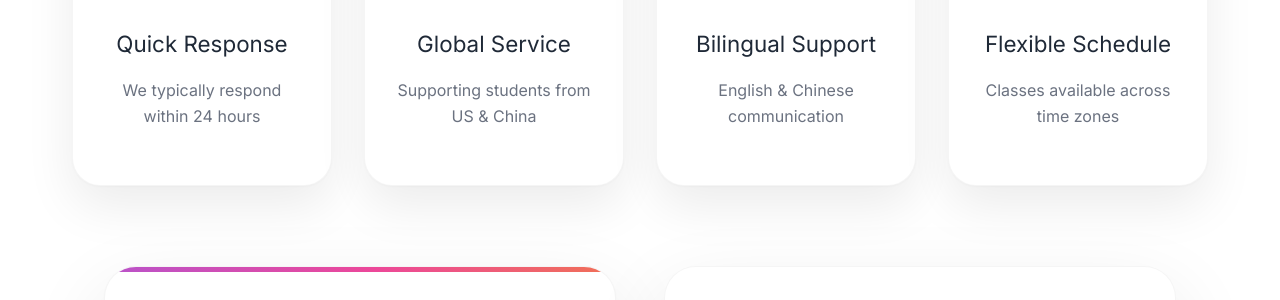
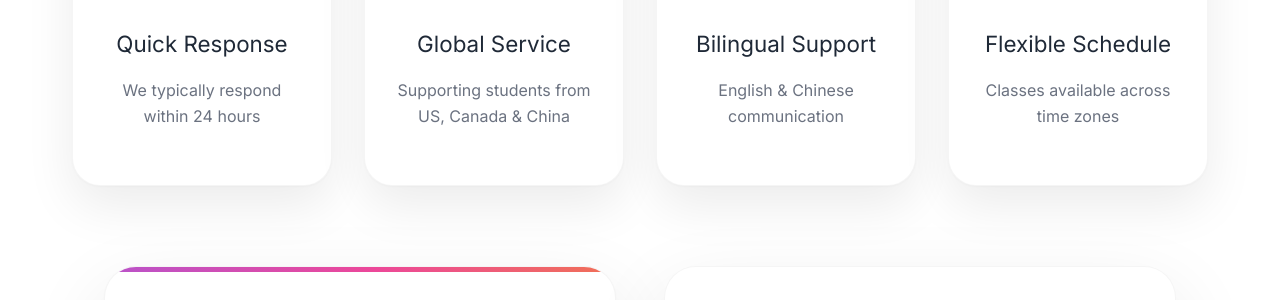
Before and after one commit to hangzhaosbu/aicoding, a Jekyll site: the page built from contact.md, in a window 1280 px wide and 900 px high, scrolled down 970 px. Shown: the part 180-480 px from the top of the window. Built offline with Jekyll 4.4.1, drawn with Linux system fonts in a browser that asks for light colours.

Commit message:
Update contact.md

```diff
--- a/contact.md
+++ b/contact.md
@@ -1403,7 +1403,7 @@ description_zh: 与 AIcoding 学院取得联系
         <span class="zh-content">全球服务</span>
       </h3>
       <p class="quick-card-content">
-        <span class="en-content">Supporting students from US & China</span>
+        <span class="en-content">Supporting students from US, Canada & China</span>
         <span class="zh-content">为美国和中国的学生提供支持</span>
       </p>
     </div>
```
